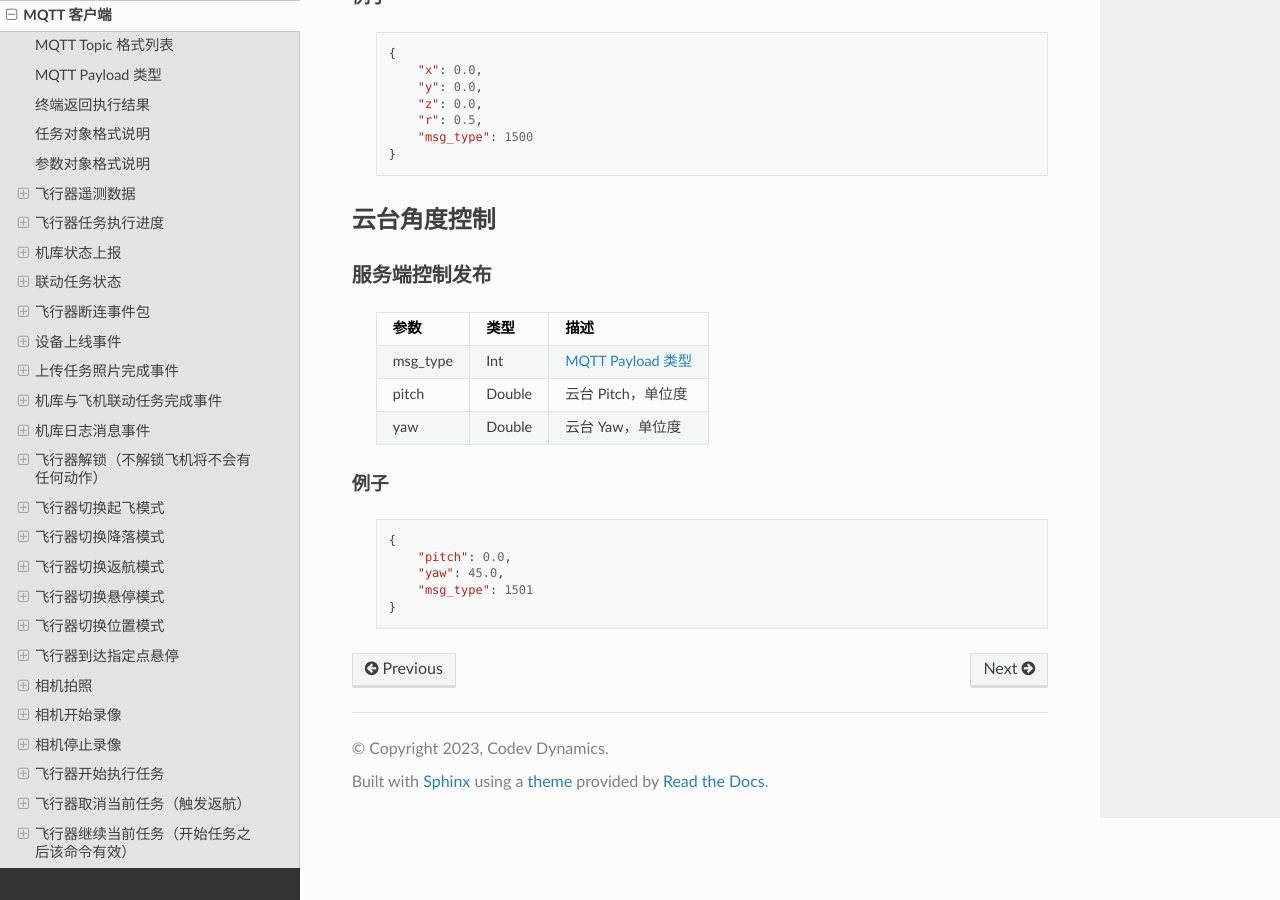
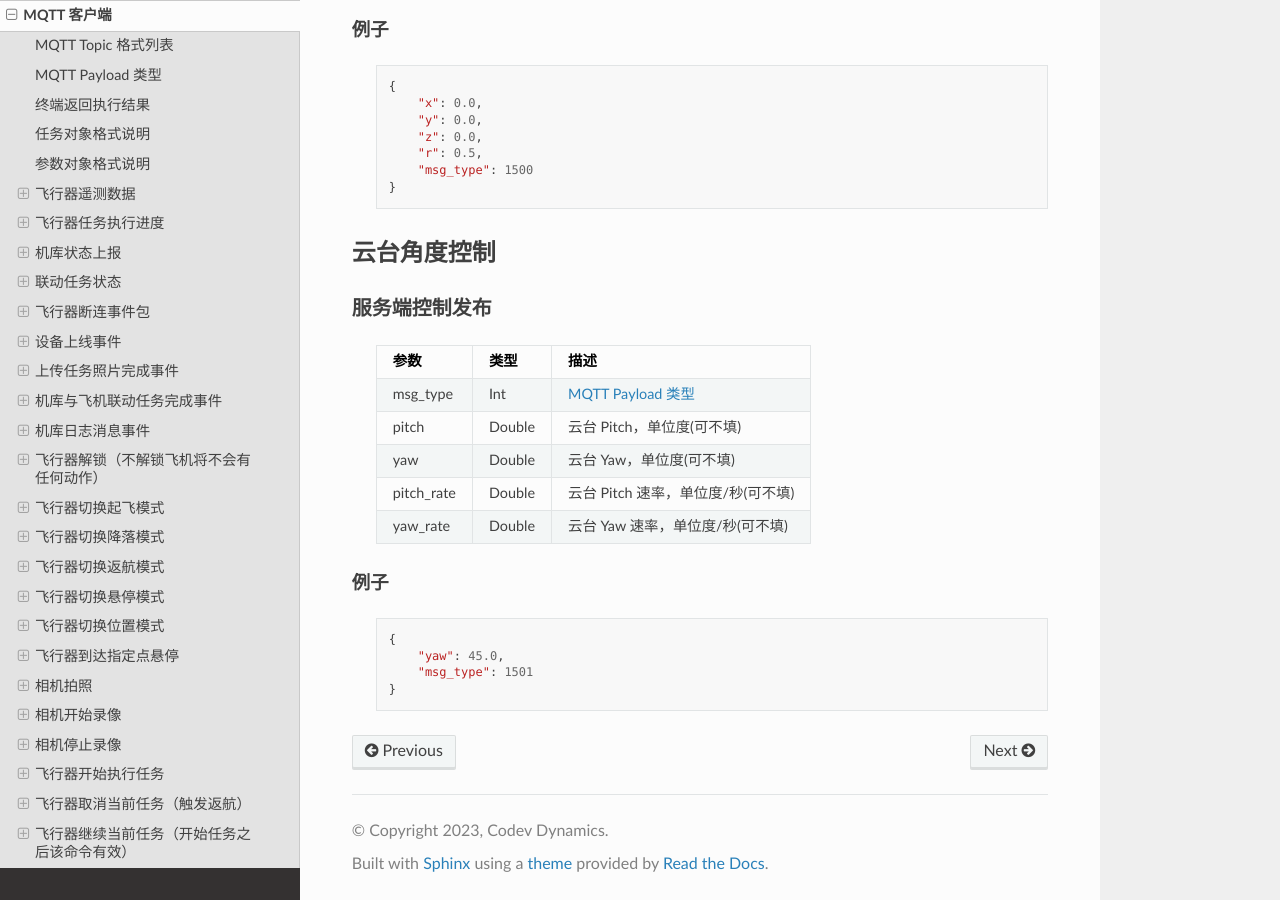
Before and after one commit to CodevDynamics/Docs, a Sphinx documentation site: the page built from source/interface/mqtt.rst, in a window 1280 px wide and 900 px high, scrolled down 54710 px. Built offline with Sphinx 7.4.7 and the Read the Docs theme 3.1.0, drawn with Linux system fonts in a browser that asks for light colours; some of the changed text lies outside the part shown.

Commit message:
Gimbal control add angle rate control.

```diff
--- a/source/interface/mqtt.rst
+++ b/source/interface/mqtt.rst
@@ -200,6 +200,7 @@ MQTT Payload 类型
     gimbal_roll        Double      能       云台 Roll，单位度
     gimbal_pitch       Double      能       云台 Pitch，单位度
     gimbal_yaw         Double      能       云台 Yaw，单位度
+    gimbal_yaw_abs     Double      能       云台 Yaw 绝对角度，单位度
     has_stream         Bool        能       是否有视频流
     ================= =========  ======== ===============================
 
@@ -2953,16 +2954,17 @@ MQTT Payload 类型
     参数          类型       描述
     ===========  ======== ===============================
     msg_type      Int       :ref:`mqtt-msg-type`
-    pitch         Double    云台 Pitch，单位度
-    yaw           Double    云台 Yaw，单位度
-    ===========  ======== ===============================
-
-例子
-""""""""""""
-    ::
-
-        {
-            "pitch": 0.0,
+    pitch         Double    云台 Pitch，单位度(可不填)
+    yaw           Double    云台 Yaw，单位度(可不填)
+    pitch_rate    Double    云台 Pitch 速率，单位度/秒(可不填)
+    yaw_rate      Double    云台 Yaw 速率，单位度/秒(可不填)
+    ===========  ======== ===============================
+
+例子
+""""""""""""
+    ::
+
+        {
             "yaw": 45.0,
             "msg_type": 1501
         }
```
Also changed, not shown: other parts of source/interface/mqtt.rst (+1 -1 lines), source/interface/websocket.rst (+12 -10 lines).
